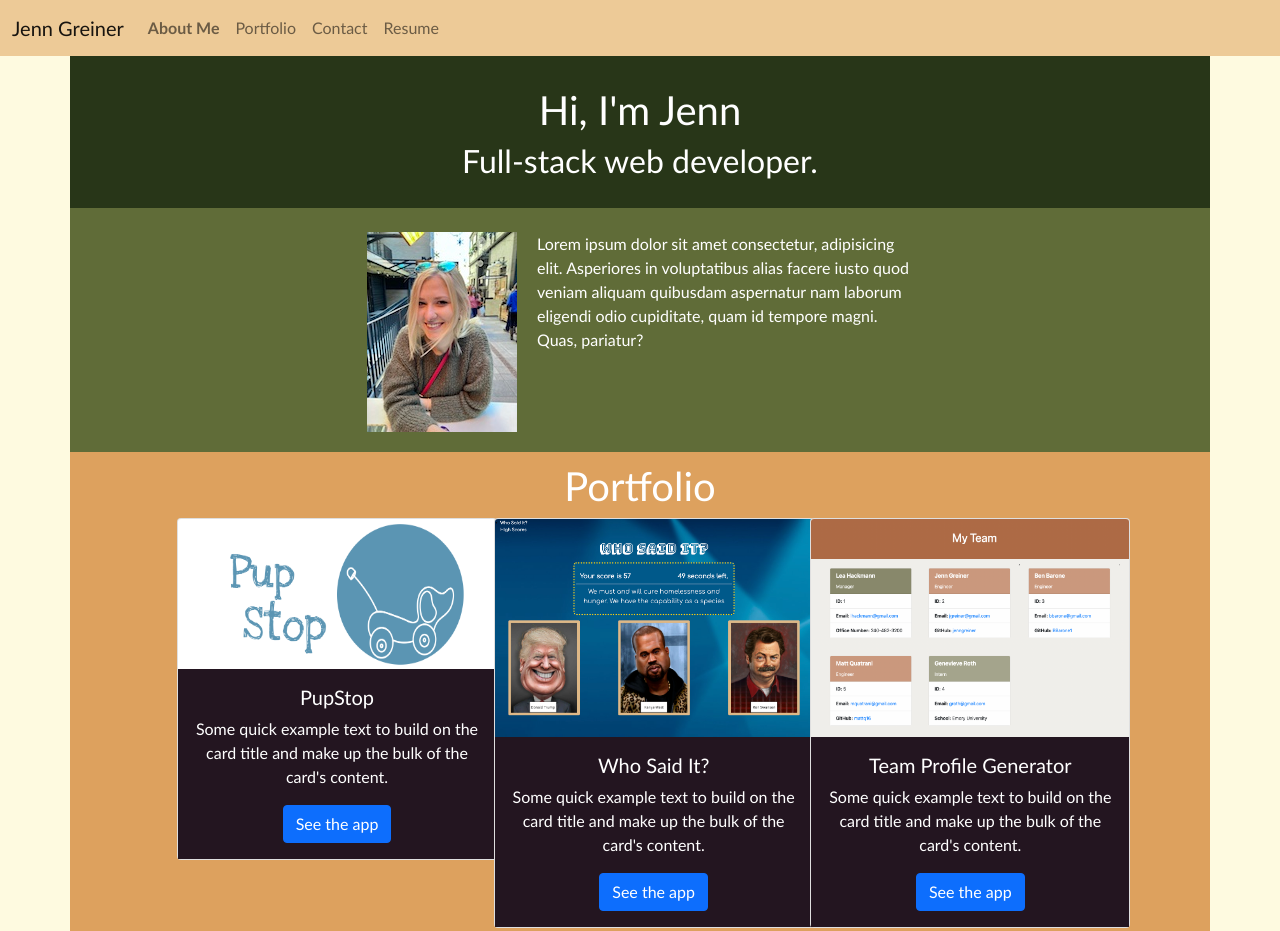
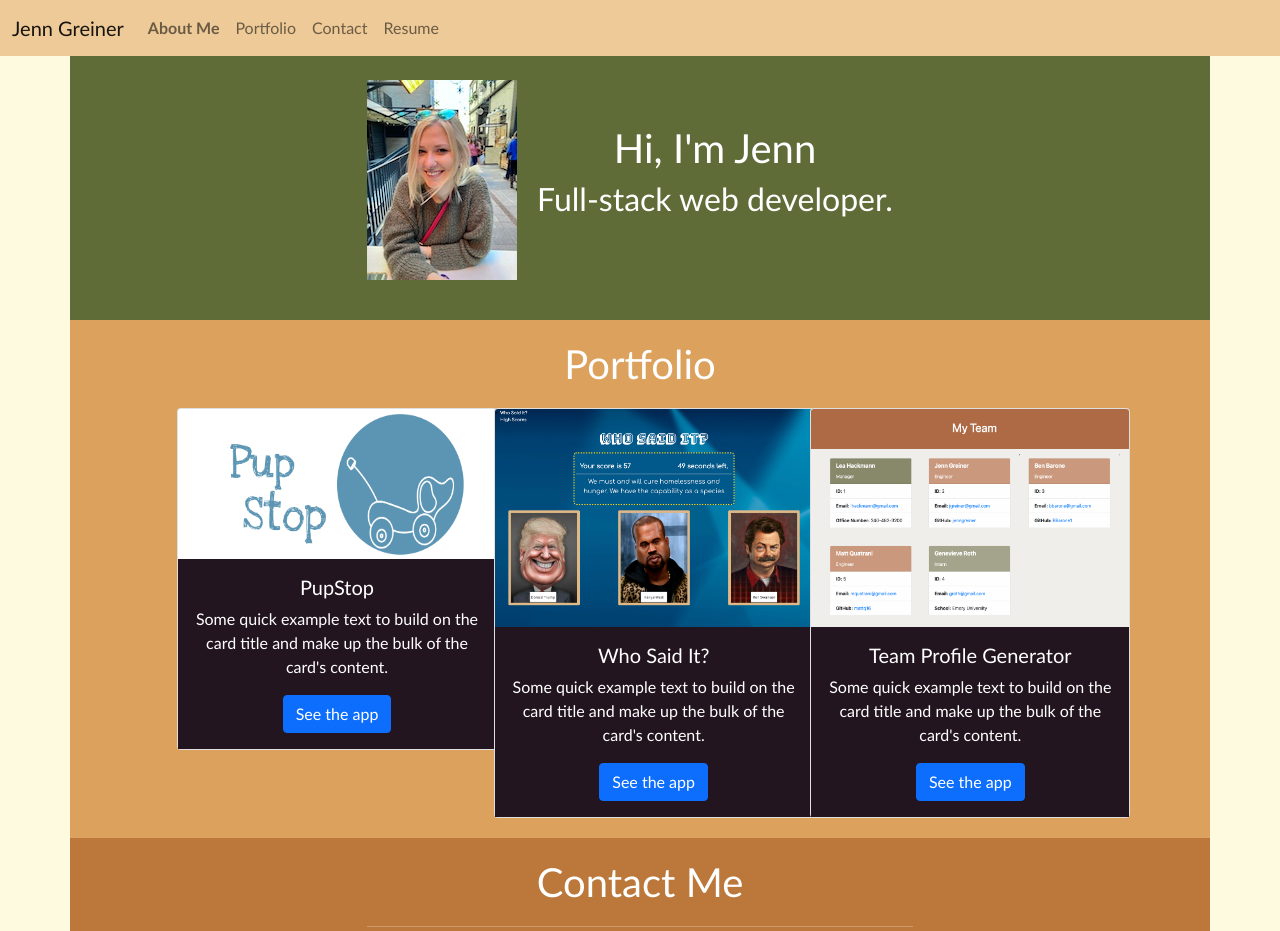
Before and after one commit to jenngreiner/Jenn-Greiner, a website: page index.html in a window 1280 px wide. Shown: the top 931 px of the page. Drawn offline with nearby package versions, Linux system fonts and the light colour scheme.

Commit message:
styling changes

```diff
--- a/Assets/css/style.css
+++ b/Assets/css/style.css
@@ -6,9 +6,10 @@ body {
     color: white;
 }
 header {
-    margin-top: 10px;
+    margin: 20px;
     text-align: center;
 }
+
 .navbar {
     display: block!important;
     background-color: #EDCA97!important;
--- a/index.html
+++ b/index.html
@@ -43,14 +43,7 @@
         </div>
     </nav>
 
-    <!-- Intro Header -->
-    <main class="flex-shrink-0">
-        <div class="container" id="intro-header">
-            <header>
-                <h1>Hi, I'm Jenn</h1>
-                <h2>Full-stack web developer.</h2>
-            </header>
-        </div>
+
     </main>
     <!-- About Me Section -->
     <main class="flex-shrink-0">
@@ -58,11 +51,13 @@
             <br />
             <div class="row">
                 <div class="col-sm-3"></div>
-                <div class="col-xs-12 col-sm-6">
+                <div class="col-xs-12 col-sm-6" id="about-me">
                     <img src="./Assets/Images/headshot.jpg" class="img" alt="Jenn Greiner headshot" />
-                    <p id="about-me">Lorem ipsum dolor sit amet consectetur, adipisicing elit. Asperiores in
-                        voluptatibus alias facere iusto quod veniam aliquam quibusdam aspernatur nam laborum eligendi
-                        odio cupiditate, quam id tempore magni. Quas, pariatur?</p>
+                    <header>
+                        <br>
+                        <h1>Hi, I'm Jenn</h1>
+                        <h2>Full-stack web developer.</h2>
+                    </header>
                 </div>
                 <div class="col-sm-3"></div>
             </div>
```
Also changed, not shown: Assets/js/script.js (line endings or trailing spaces).
